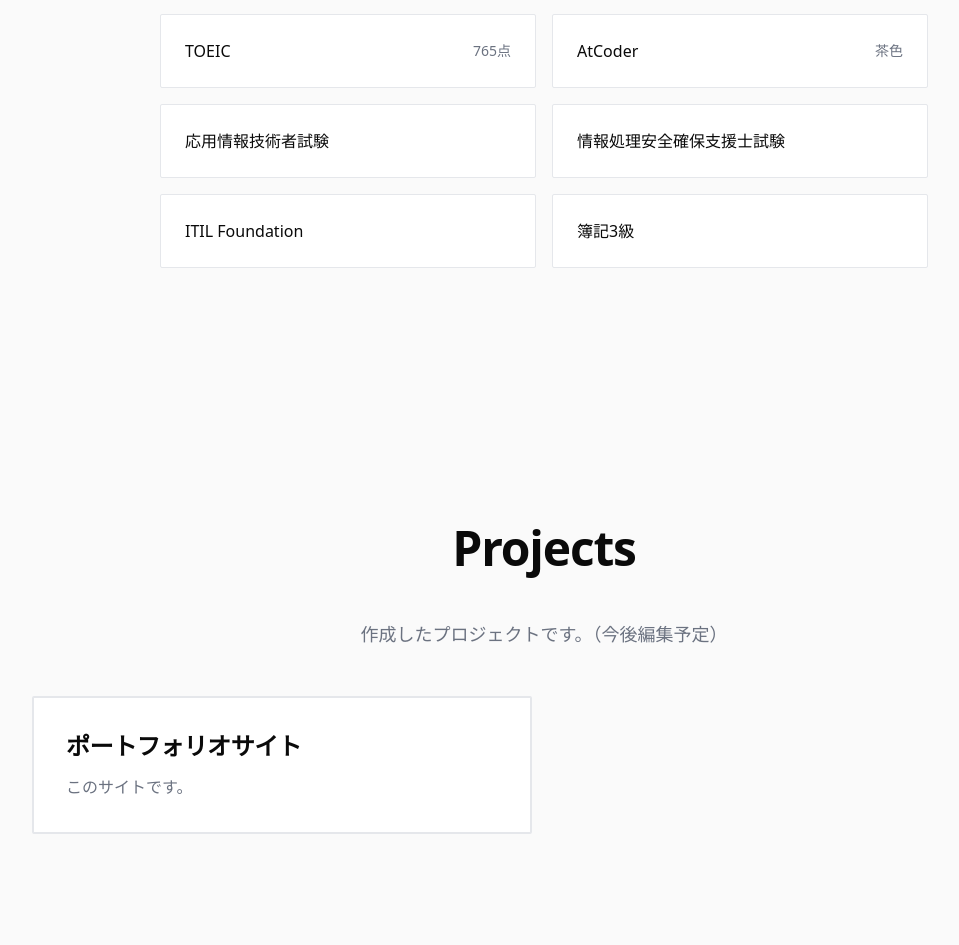
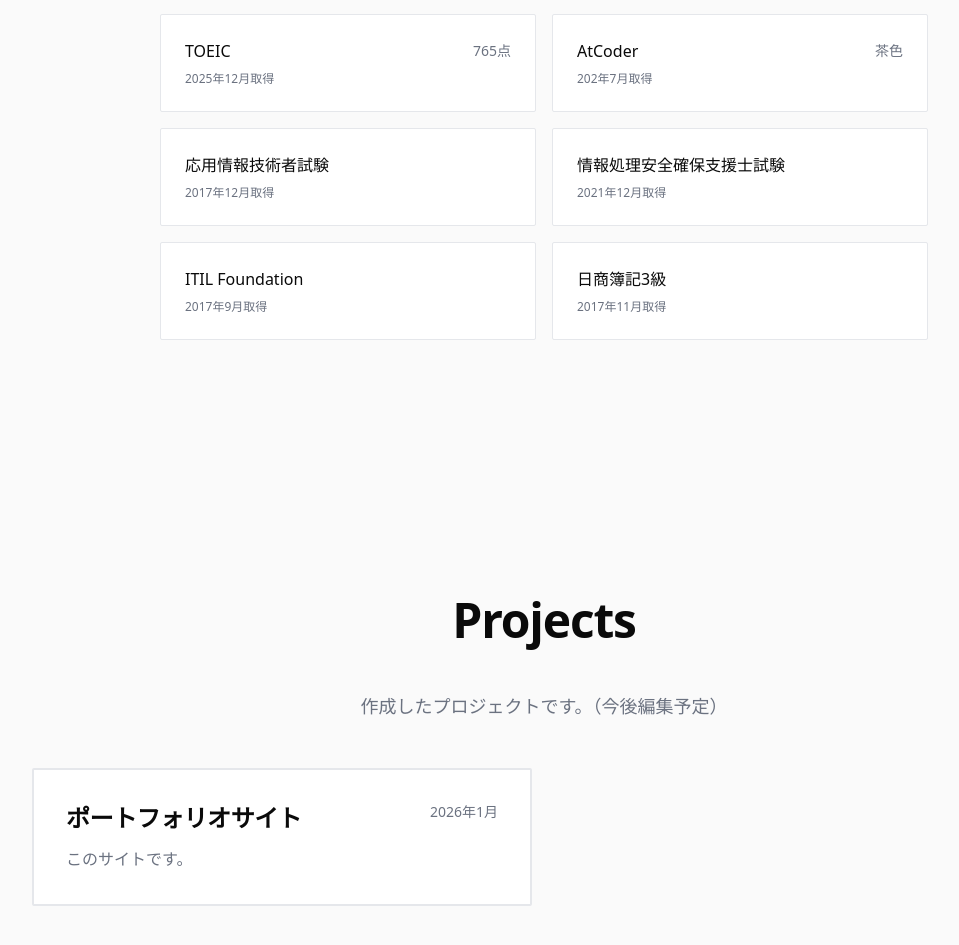
Before and after one commit to sanbay3/san_bay3_portfolio, a Next.js app: page / in a window 1280 px wide. Shown: the part 2040-2985 px from the top of the page, without its empty margins (96-1055 px from the left). Built offline with nearby package versions, Linux system fonts and the light colour scheme.

Commit message:
Add date to Projects ans Qualifications

```diff
--- a/components/Projects.tsx
+++ b/components/Projects.tsx
@@ -11,6 +11,7 @@ interface Project {
   description: string
   link?: string // オプション（リンクがない場合もある）
   github?: string // GitHubリンク（オプション）
+  date?: string // 公開日や作成日（オプション）
 }
 
 export default function Projects() {
@@ -20,6 +21,7 @@ export default function Projects() {
       title: 'ポートフォリオサイト',
       description: 'このサイトです。',
       link: 'https://fabulous-tulumba-816ab8.netlify.app',
+      date: '2026年1月', // 公開日を記入してください
     },
     // 今後追加するプロジェクトをここに記入
   ]
@@ -44,9 +46,16 @@ export default function Projects() {
                 rel="noopener noreferrer"
                 className="group block p-8 border-2 border-accent bg-bg-primary rounded-sm hover:border-text-primary hover:shadow-medium hover:-translate-y-1 transition-all duration-300"
               >
-                <h3 className="text-2xl font-bold mb-3 group-hover:text-text-secondary transition-colors">
-                  {project.title}
-                </h3>
+                <div className="flex items-start justify-between mb-3">
+                  <h3 className="text-2xl font-bold group-hover:text-text-secondary transition-colors">
+                    {project.title}
+                  </h3>
+                  {project.date && (
+                    <span className="text-text-muted text-sm whitespace-nowrap ml-4">
+                      {project.date}
+                    </span>
+                  )}
+                </div>
                 <p className="text-text-muted leading-relaxed">{project.description}</p>
               </a>
             ) : (
@@ -54,9 +63,16 @@ export default function Projects() {
                 key={index}
                 className="p-8 border-2 border-accent bg-bg-primary rounded-sm"
               >
-                <h3 className="text-2xl font-bold mb-3">
-                  {project.title}
-                </h3>
+                <div className="flex items-start justify-between mb-3">
+                  <h3 className="text-2xl font-bold">
+                    {project.title}
+                  </h3>
+                  {project.date && (
+                    <span className="text-text-muted text-sm whitespace-nowrap ml-4">
+                      {project.date}
+                    </span>
+                  )}
+                </div>
                 <p className="text-text-muted leading-relaxed">{project.description}</p>
               </div>
             )
--- a/components/Qualifications.tsx
+++ b/components/Qualifications.tsx
@@ -8,6 +8,7 @@
 interface Qualification {
   name: string
   level?: string // レベルやスコア（オプション）
+  date?: string // 取得年月（オプション）
 }
 
 export default function Qualifications() {
@@ -16,22 +17,28 @@ export default function Qualifications() {
     {
       name: 'TOEIC',
       level: '765点',
+      date: '2025年12月', // 取得年月を記入してください
     },
     {
       name: 'AtCoder',
       level: '茶色',
+      date: '202年7月', // 取得年月を記入してください
     },
     {
       name: '応用情報技術者試験',
+      date: '2017年12月', // 取得年月を記入してください
     },
     {
       name: '情報処理安全確保支援士試験',
+      date: '2021年12月', // 取得年月を記入してください
     },
     {
       name: 'ITIL Foundation',
+      date: '2017年9月', // 取得年月を記入してください
     },
     {
-      name: '簿記3級',
+      name: '日商簿記3級',
+      date: '2017年11月', // 取得年月を記入してください
     },
     ]
 
@@ -51,12 +58,15 @@ export default function Qualifications() {
               key={index}
               className="p-6 border border-accent bg-bg-primary rounded-sm hover:border-accent-hover hover:shadow-soft hover:-translate-y-1 transition-all duration-300"
             >
-              <div className="flex items-center justify-between">
+              <div className="flex items-center justify-between mb-2">
                 <span className="font-medium text-text-primary">{qual.name}</span>
                 {qual.level && (
                   <span className="text-text-muted text-sm">{qual.level}</span>
                 )}
               </div>
+              {qual.date && (
+                <p className="text-text-muted text-xs mt-2">{qual.date}取得</p>
+              )}
             </div>
           ))}
         </div>
```
